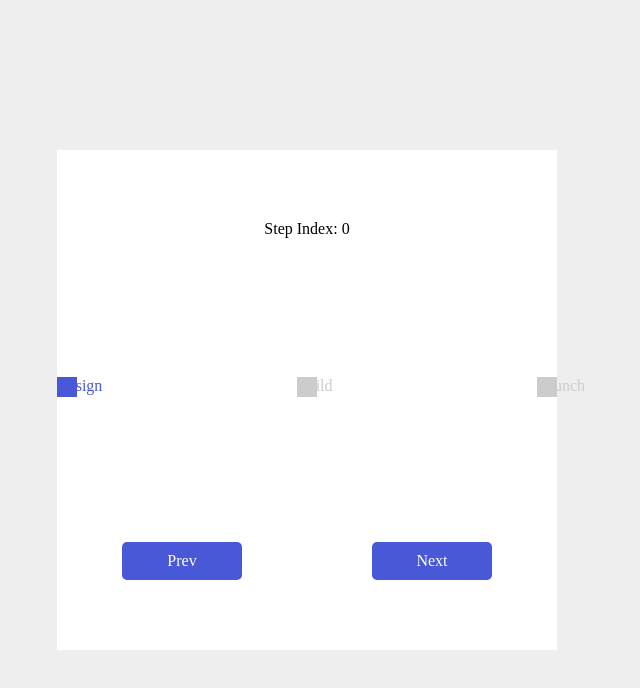
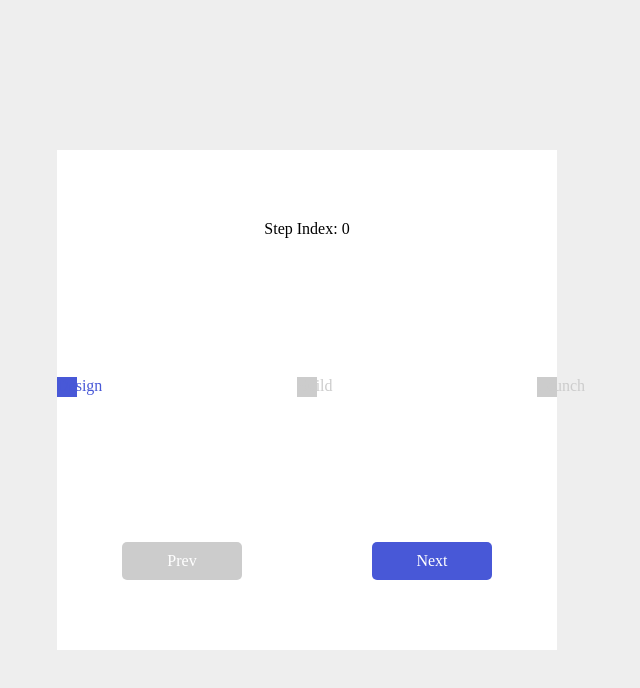
Before and after one commit to dehimer/react-step-progress-component-demo, a React app: page /#/1 in a window 1280 px wide. Shown: the top 688 px of the page, without its empty margins (333-973 px from the left). Built offline with nearby package versions, Linux system fonts and the light colour scheme.

Commit message:
feature: add disabled property for next/prev control buttons

```diff
--- a/src/client/components/Step/index.js
+++ b/src/client/components/Step/index.js
@@ -4,7 +4,7 @@ import { nextStep, prevStep } from "../../actions/steps";
 // import StepProgress from 'react-step-progress-component';
 import StepProgress from '../StepProgress';
 import styles from './index.css'
-import styled from 'styled-components'
+import styled, { css } from 'styled-components'
 
 const Step = ({ step, steps, nextStep, prevStep, theme }) => {
   const { color } = theme;
@@ -17,6 +17,11 @@ const Step = ({ step, steps, nextStep, prevStep, theme }) => {
     padding: 10px;
     cursor: pointer;
     user-select: none;
+    ${props =>
+      props.disabled &&
+      css`
+        background: #ccc;
+    `};
   `;
 
   return (
@@ -31,8 +36,8 @@ const Step = ({ step, steps, nextStep, prevStep, theme }) => {
           theme={theme}
         />
         <div className={styles.controls}>
-          <SwitchButton onClick={prevStep}>Prev</SwitchButton>
-          <SwitchButton onClick={nextStep}>Next</SwitchButton>
+          <SwitchButton onClick={prevStep} disabled={step === 0}>Prev</SwitchButton>
+          <SwitchButton onClick={nextStep} disabled={step === steps.length - 1}>Next</SwitchButton>
         </div>
       </div>
     </div>
```
